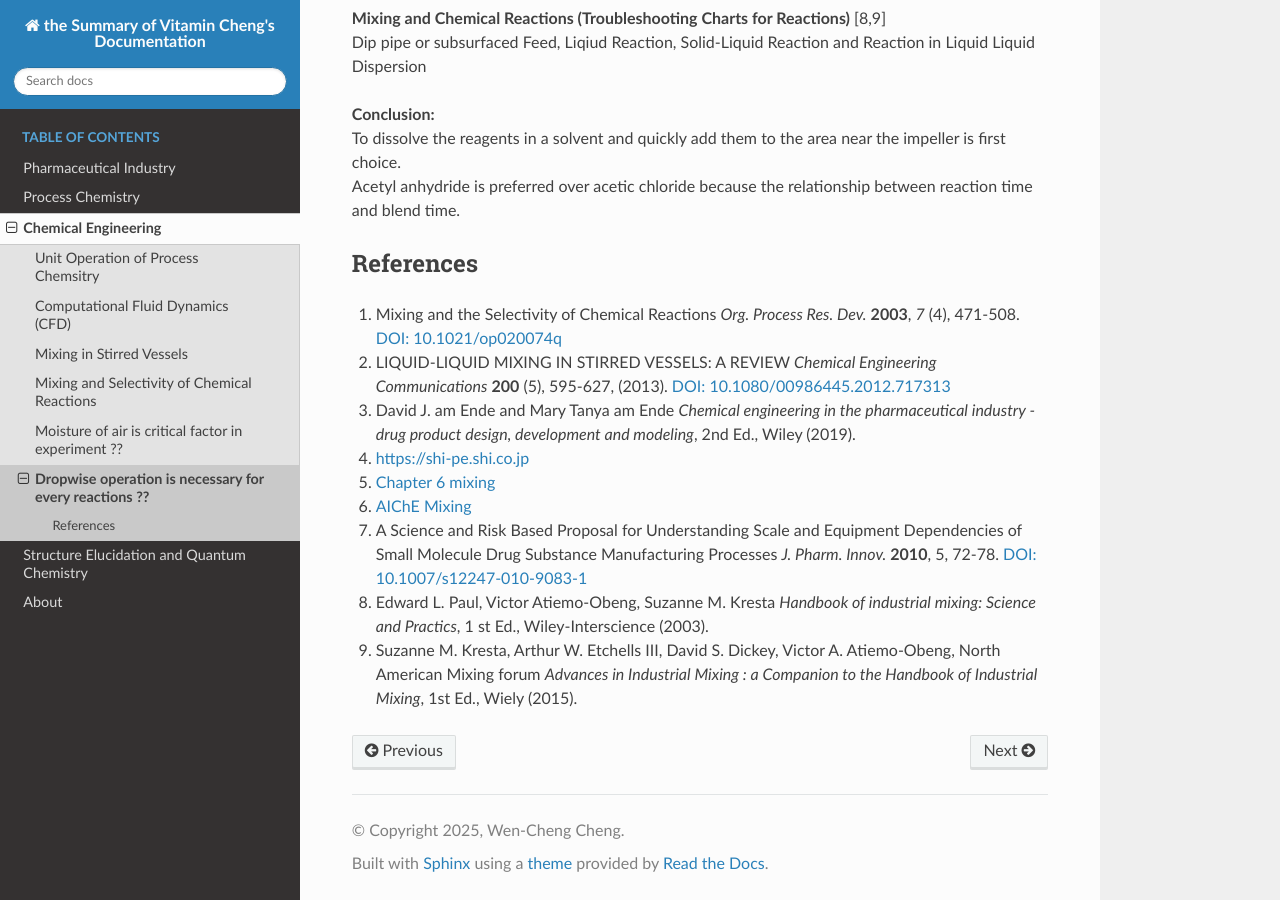
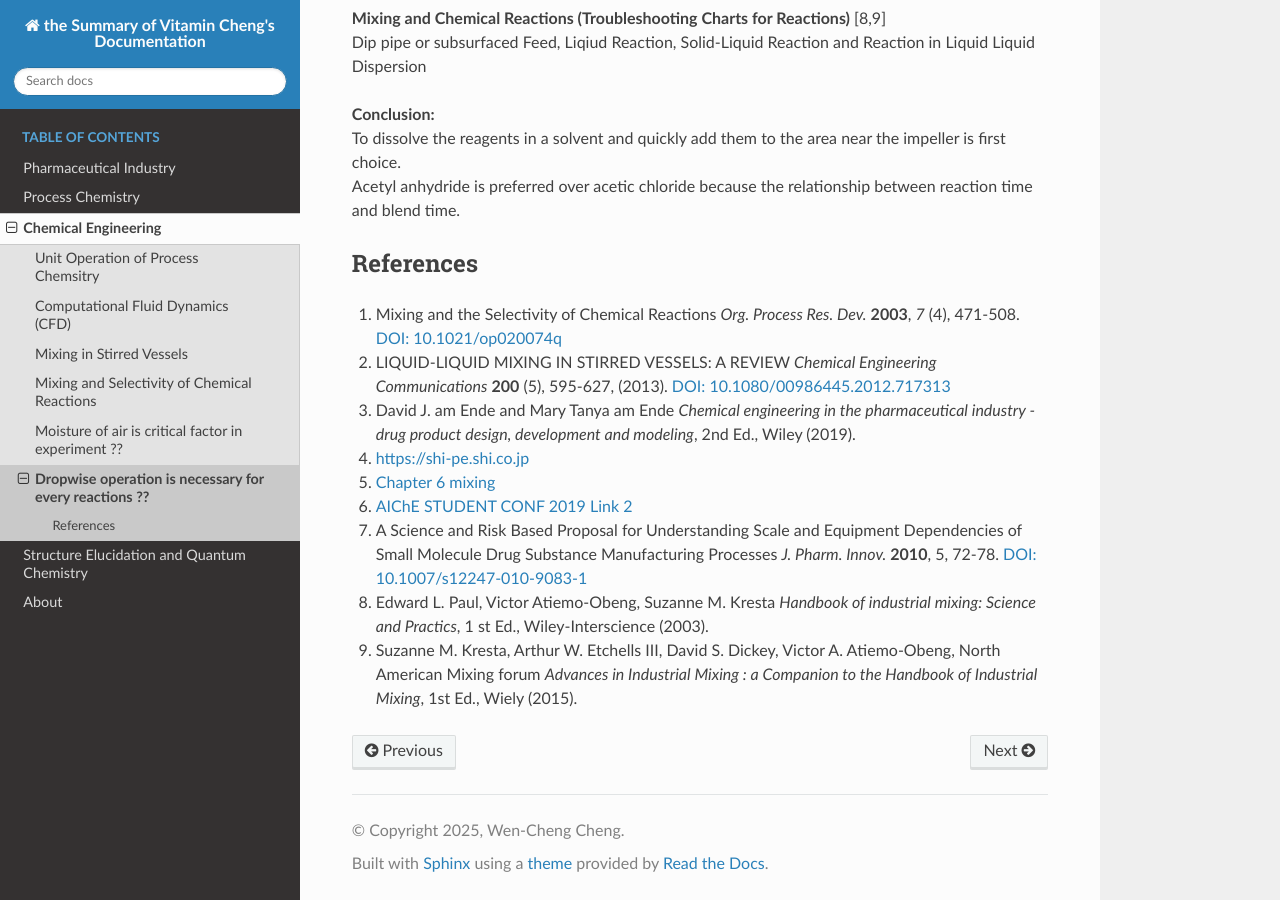
Before and after one commit to vitamincheng/summary, a Sphinx documentation site: the page built from source/CH3/Section27.rst, in a window 1280 px wide and 900 px high, scrolled down 2062 px. Built offline with Sphinx 7.4.7 and the Read the Docs theme 3.1.0, drawn with Linux system fonts in a browser that asks for light colours.

Commit message:
added AIChE pdf file

```diff
--- a/source/CH3/Section27.rst
+++ b/source/CH3/Section27.rst
@@ -70,7 +70,7 @@ References
    2nd Ed., Wiley (2019).
 4. `https://shi-pe.shi.co.jp <https://www.shi-pe.shi.co.jp/english/technology/index.html>`_
 5. `Chapter 6 mixing <https://www.google.com.tw/url?sa=t&rct=j&q=&esrc=s&source=web&cd=&ved=2ahUKEwjT7qKKpY_9AhUSBt4KHQbVDGoQFnoECA0QAQ&url=https%3A%2F%2Fwww.researchgate.net%2Fprofile%2FPrem_Baboo%2Fpost%2FWhat_is_the_required_power_of_submerged_mixer_in_equalization_tank_before_ABR%2Fattachment%2F59d626b379197b8077984f88%2FAS%253A322848827084801%25401453984566680%2Fdownload%2F7-110415153545.pdf&usg=AOvVaw1yAAel74uHZwjk-iLMUVYa>`_
-6. `AIChE Mixing <https://mixing.net/Featured/AIChE%20STUDENT%20CONF%202019.pdf>`_
+6. `AIChE STUDENT CONF 2019 <https://mixing.net/Featured/AIChE%20STUDENT%20CONF%202019.pdf>`_ `Link 2 <https://github.com/vitamincheng/summary/tree/main/source/CH3/AIChE_STUDENT_CONF_2019.pdf>`_
 7. A Science and Risk Based Proposal for Understanding Scale and Equipment
    Dependencies of Small Molecule Drug Substance Manufacturing Processes
    *J. Pharm. Innov.* **2010**, 5, 72-78.
```
Also changed, not shown: 3 other files.
